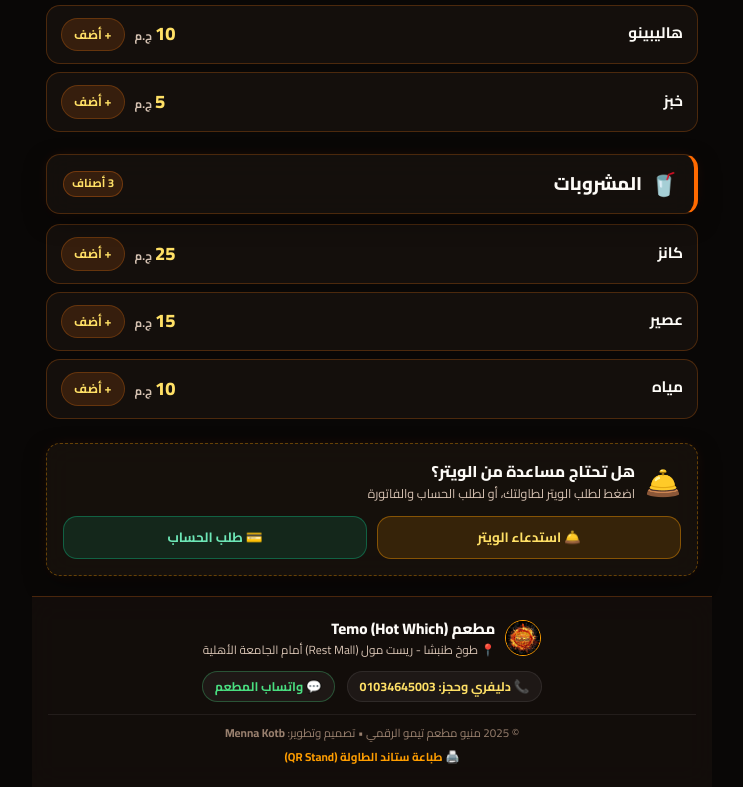
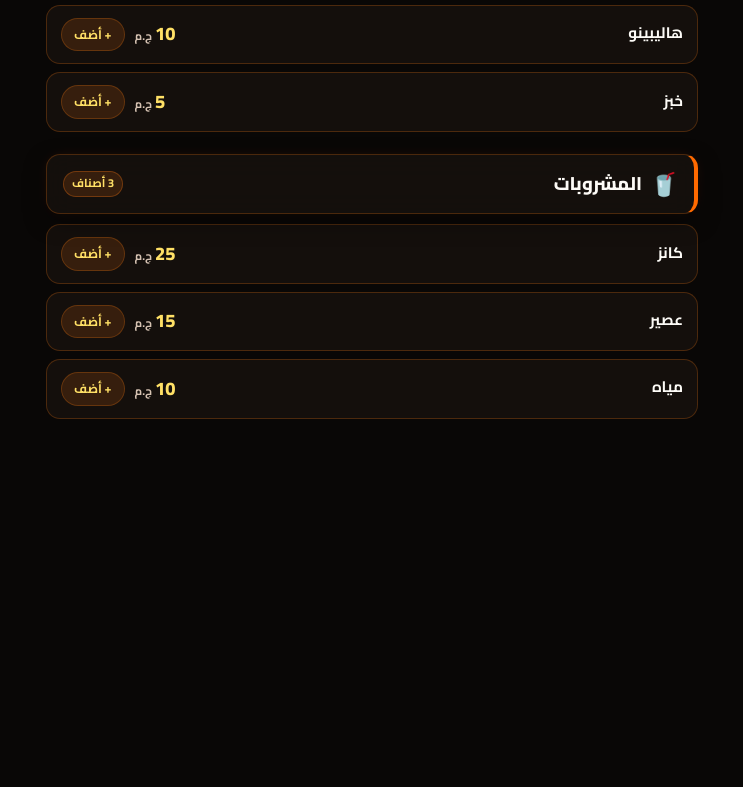
Before and after one commit to mennakotb9905/Temo-Hot-which, a plain HTML site: page qr-menu/index.html in a window 1280 px wide. Shown: the part 7178-7965 px from the top of the page, without its empty margins (268-1011 px from the left). After the commit the page ends 7729 px from the top, so only its background shows below. Drawn offline with Linux system fonts and the light colour scheme; a web font is replaced by a local one.

Commit message:
refactor: remove table service box and footer from QR menu

```diff
--- a/qr-menu/index.html
+++ b/qr-menu/index.html
@@ -125,47 +125,6 @@
 
     </main>
 
-    <!-- Bottom Restaurant Table Actions -->
-    <section class="table-service-box glass-card">
-      <div class="service-box-inner">
-        <div class="service-meta">
-          <span class="service-icon">🛎️</span>
-          <div>
-            <h3 class="service-title">هل تحتاج مساعدة من الويتر؟</h3>
-            <p class="service-subtitle">اضغط لطلب الويتر لطاولتك، أو لطلب الحساب والفاتورة</p>
-          </div>
-        </div>
-        <div class="service-buttons">
-          <button type="button" class="service-action-btn waiter-btn" id="call-waiter-trigger">
-            <span>🛎️ استدعاء الويتر</span>
-          </button>
-          <button type="button" class="service-action-btn bill-btn" id="request-bill-trigger">
-            <span>💳 طلب الحساب</span>
-          </button>
-        </div>
-      </div>
-    </section>
-
-    <!-- Footer -->
-    <footer class="menu-footer glass-panel">
-      <div class="footer-container">
-        <div class="footer-restaurant-info">
-          <img src="assets/logo.jpg" alt="Temo Logo" class="footer-logo" width="36" height="36">
-          <div>
-            <h4 class="footer-title">مطعم Temo (Hot Which)</h4>
-            <p class="footer-loc">📍 طوخ طنبشا - ريست مول (Rest Mall) أمام الجامعة الأهلية</p>
-          </div>
-        </div>
-        <div class="footer-hotlines">
-          <a href="tel:01034645003" class="hotline-link">📞 دليفري وحجز: 01034645003</a>
-          <a href="https://wa.me/201034645003" target="_blank" rel="noopener noreferrer" class="hotline-link wa">💬 واتساب المطعم</a>
-        </div>
-        <div class="footer-sub">
-          <p class="footer-copy">© 2025 منيو مطعم تيمو الرقمي • تصميم وتطوير: <strong class="dev-name">Menna Kotb</strong></p>
-          <a href="print-stand.html" class="print-link" title="طباعة ستاند طاولة مجهز بكود QR">🖨️ طباعة ستاند الطاولة (QR Stand)</a>
-        </div>
-      </div>
-    </footer>
 
   </div>
 
--- a/qr-menu/script.js
+++ b/qr-menu/script.js
@@ -725,23 +725,31 @@ function clearSearch() {
 // 10. Waiter Call & Request Bill Modals
 // --------------------------------------------------------------------------
 function setupWaiterModal() {
+  if (callWaiterTrigger) {
     callWaiterTrigger.addEventListener("click", () => {
       const tableNum = trayTableInput.value.trim() || currentTable || "زائر";
       triggerWaiterModal("طلب مساعدة الويتر", `تم إشعار الويتر بحضور لطاولة (${tableNum})! سيتوجه لطاولتك في ثوانٍ.`);
     });
+  }
 
+  if (requestBillTrigger) {
     requestBillTrigger.addEventListener("click", () => {
       const tableNum = trayTableInput.value.trim() || currentTable || "زائر";
       triggerWaiterModal("طلب الحساب والفاتورة", `تم إشعار الكاشير والويتر بتجهيز حساب طاولة (${tableNum}) وسيحضره لك فوراً.`);
     });
+  }
 
+  if (closeWaiterModalBtn) {
     closeWaiterModalBtn.addEventListener("click", () => {
       waiterModalWrap.style.display = "none";
     });
+  }
 
+  if (waiterModalBackdrop) {
     waiterModalBackdrop.addEventListener("click", () => {
       waiterModalWrap.style.display = "none";
     });
+  }
 }
 
 function triggerWaiterModal(title, message) {
```
Lines whose indentation alone changed are shown as unchanged.
